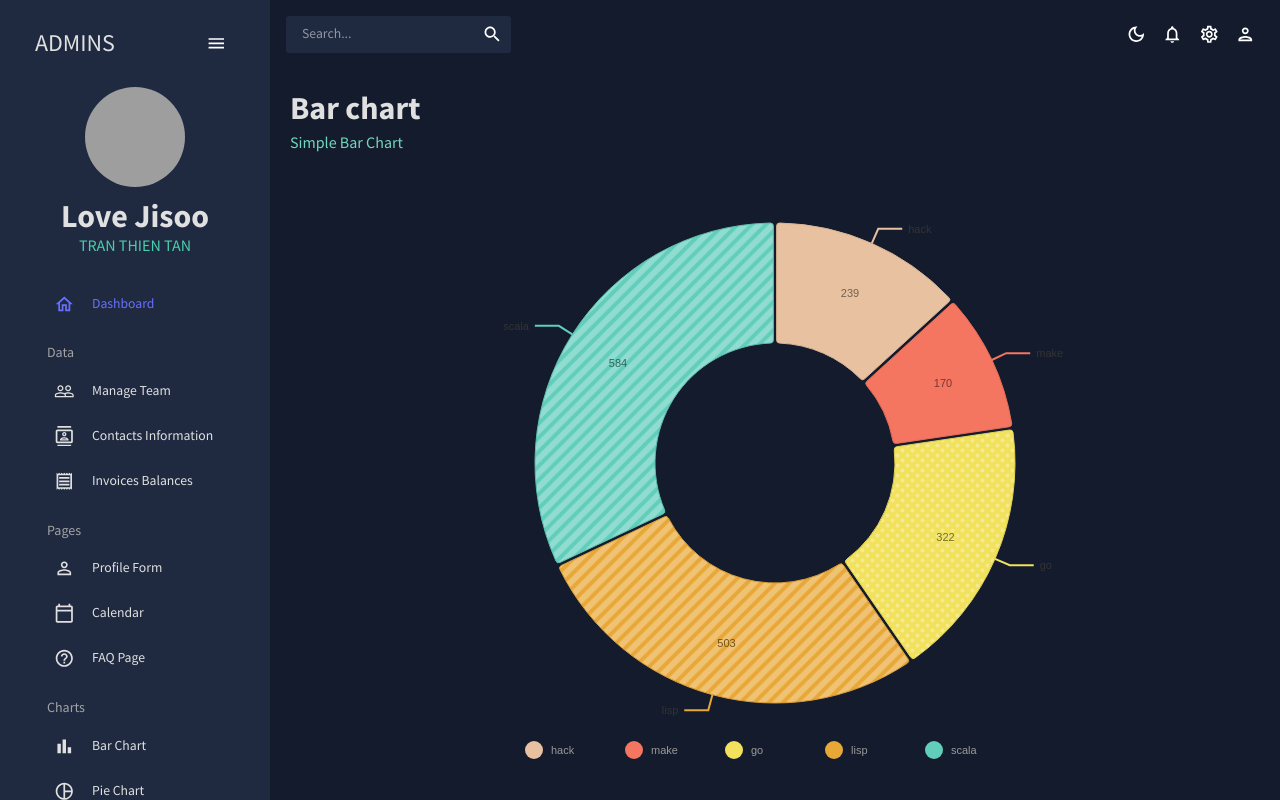
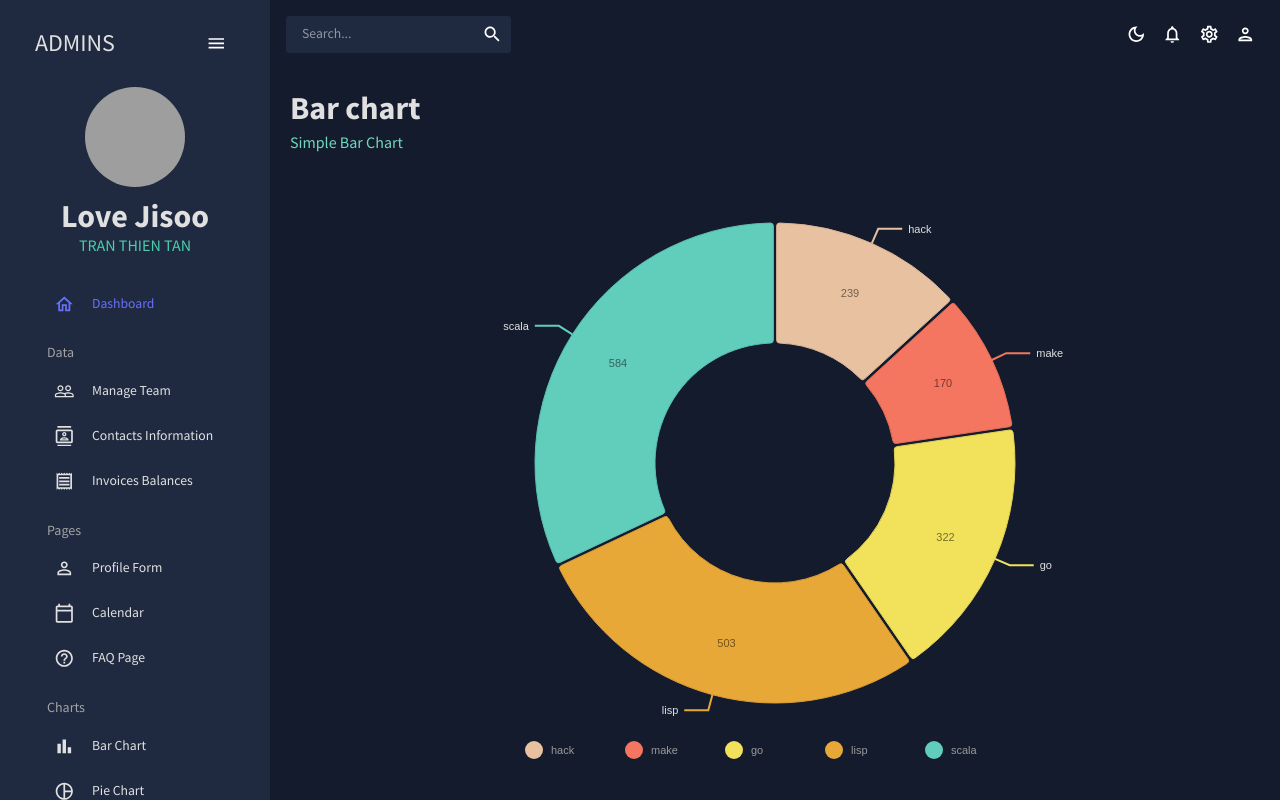
Before and after one commit to thientantran/MUI_2, a React (Vite) app: page /pie in a window 1280 px wide. Built offline with nearby package versions, Linux system fonts and the light colour scheme; grey boxes are pictures that could not be loaded.

Commit message:
Finish Pie Chart

```diff
--- a/src/components/PieChart.jsx
+++ b/src/components/PieChart.jsx
@@ -1,11 +1,23 @@
+import { useTheme } from "@mui/material";
 import { ResponsivePie } from "@nivo/pie";
 import React from "react";
 
 import { mockPieData as data } from "../data/mockData";
+import { tokens } from "../theme";
 export default function PieChart() {
+  const theme = useTheme();
+  const colors = tokens(theme.palette.mode);
   return (
     <ResponsivePie
       data={data}
+      theme={{
+        tooltip: {
+          container: {
+            background:
+              theme.palette.mode === "dark" ? colors.grey[700] : undefined,
+          },
+        },
+      }}
       margin={{ top: 40, right: 80, bottom: 80, left: 80 }}
       innerRadius={0.5}
       padAngle={0.7}
@@ -17,7 +29,7 @@ export default function PieChart() {
         modifiers: [["darker", 0.2]],
       }}
       arcLinkLabelsSkipAngle={10}
-      arcLinkLabelsTextColor="#333333"
+      arcLinkLabelsTextColor={colors.grey[100]}
       arcLinkLabelsThickness={2}
       arcLinkLabelsColor={{ from: "color" }}
       arcLabelsRadiusOffset={0.55}
@@ -44,56 +56,6 @@ export default function PieChart() {
           rotation: -45,
           lineWidth: 6,
           spacing: 10,
-        },
-      ]}
-      fill={[
-        {
-          match: {
-            id: "ruby",
-          },
-          id: "dots",
-        },
-        {
-          match: {
-            id: "c",
-          },
-          id: "dots",
-        },
-        {
-          match: {
-            id: "go",
-          },
-          id: "dots",
-        },
-        {
-          match: {
-            id: "python",
-          },
-          id: "dots",
-        },
-        {
-          match: {
-            id: "scala",
-          },
-          id: "lines",
-        },
-        {
-          match: {
-            id: "lisp",
-          },
-          id: "lines",
-        },
-        {
-          match: {
-            id: "elixir",
-          },
-          id: "lines",
-        },
-        {
-          match: {
-            id: "javascript",
-          },
-          id: "lines",
         },
       ]}
       legends={[
```
